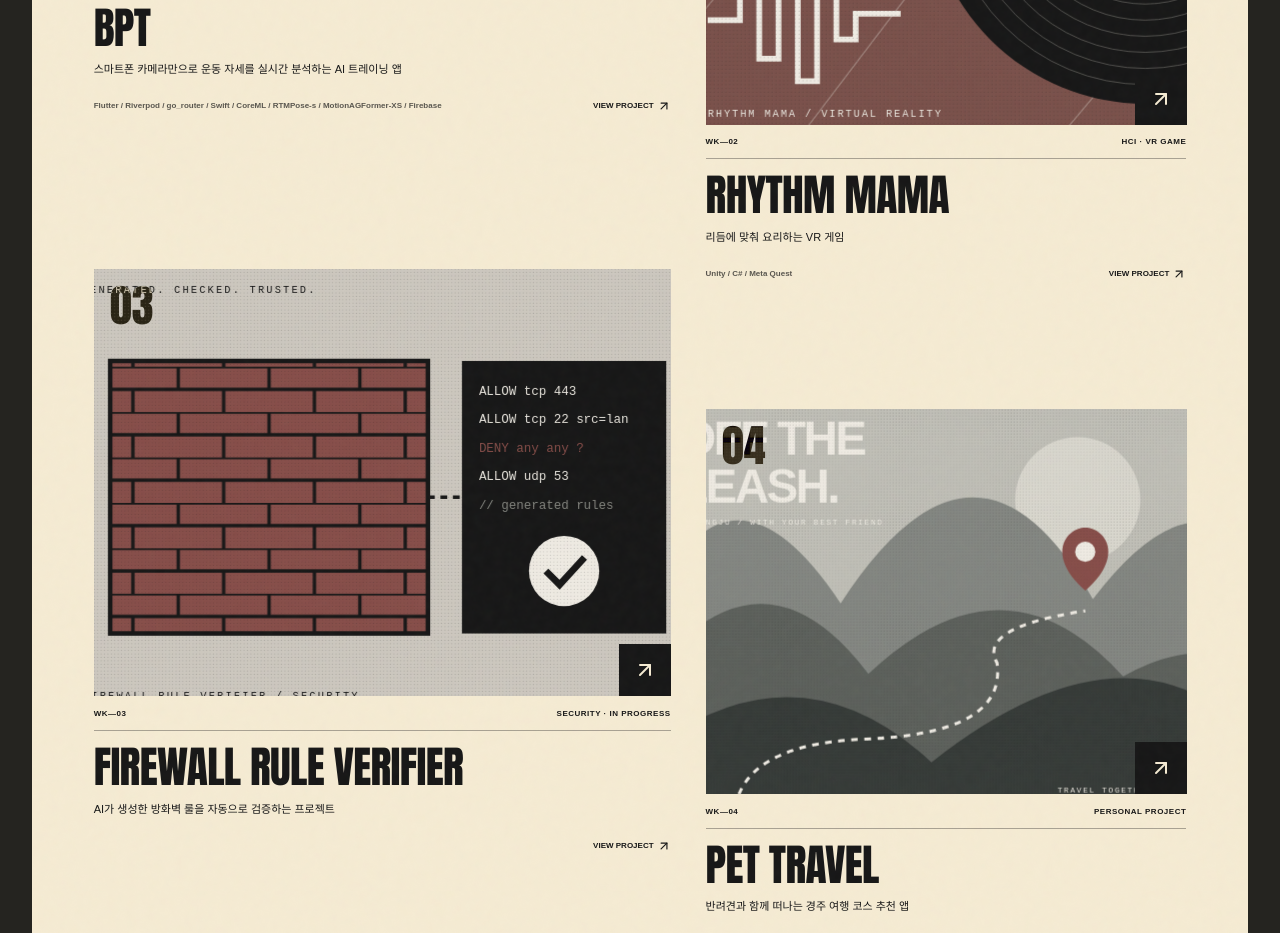
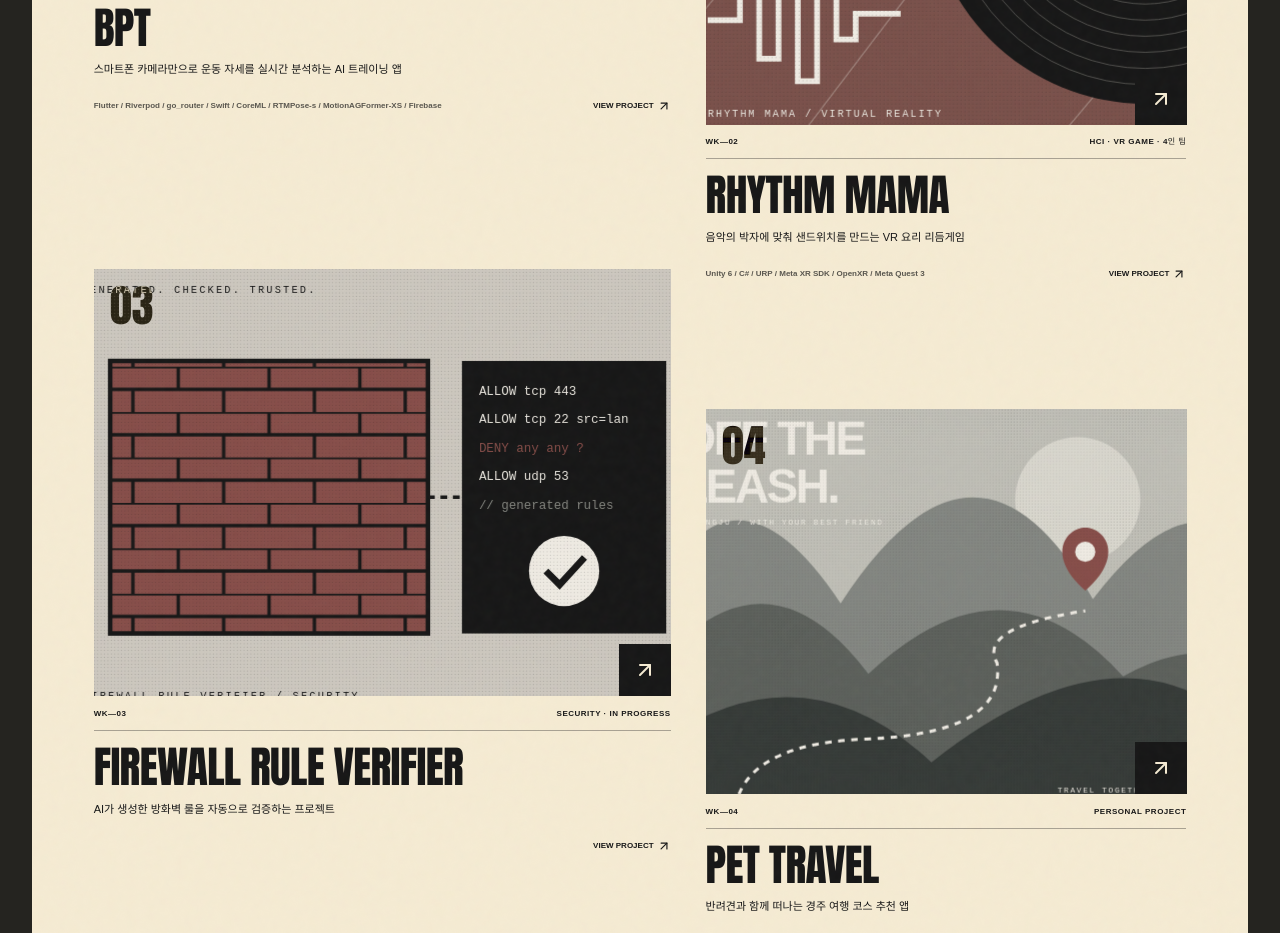
Before and after one commit to improvv/portfolio, a React (Vite) app: page /#/ in a window 1280 px wide. Shown: the part 5200-6133 px from the top of the page. Built offline with nearby package versions, Linux system fonts and the light colour scheme.

Commit message:
feat: RhythmMaMa 프로젝트 상세 내용 작성

```diff
--- a/src/data/portfolio.ts
+++ b/src/data/portfolio.ts
@@ -283,21 +283,57 @@ export const projects: Project[] = [
     id: "rhythm-mama",
     number: "02",
     title: "RHYTHM MAMA",
-    subtitle: "리듬에 맞춰 요리하는 VR 게임",
-    category: "HCI · VR GAME",
-    technologies: ["Unity", "C#", "Meta Quest"],
+    subtitle: "음악의 박자에 맞춰 샌드위치를 만드는 VR 요리 리듬게임",
+    category: "HCI · VR GAME · 4인 팀",
+    technologies: [
+      "Unity 6",
+      "C#",
+      "URP",
+      "Meta XR SDK",
+      "OpenXR",
+      "Meta Quest 3",
+    ],
     image: "images/rhythm.svg",
     imageAlt: "음반과 리듬 파형을 표현한 VR 리듬 요리 게임 콘셉트 그래픽",
     imageIsPlaceholder: true,
     repository: null,
     overview:
-      "인간과 컴퓨터 상호작용 전공 수업(이정 교수)에서 2026년 9월부터 진행 중인 프로젝트입니다. 음악의 리듬에 맞춰 재료를 손질하고 요리하는 Meta Quest용 VR 게임을 Unity와 C#으로 만들고 있습니다.",
+      "RhythmMaMa는 Meta Quest 3에서 플레이하는 요리 리듬게임입니다. 음악의 박자에 맞춰 재료를 썰고, 굽고, 쌓아서 샌드위치를 완성한 뒤 손님에게 서빙합니다. 동작한 타이밍이 박자와 얼마나 맞았는지에 따라 Perfect·Good·Bad로 판정합니다. 국립한밭대학교 인간과 컴퓨터 상호작용 수업(이정 교수)의 4인 팀 프로젝트로, 2026년 9월부터 진행하고 있습니다.",
     details: pendingDetails({
       "Problem & Motivation":
-        "VR에서는 손동작 자체가 입력이 됩니다. 요리라는 익숙한 행동과 리듬 게임을 결합해, 별도의 학습 없이도 몸으로 자연스럽게 즐길 수 있는 상호작용을 HCI 관점에서 설계해 보고자 했습니다.",
+        "VR에서는 손동작 자체가 입력이 됩니다. 썰기·뒤집기·쌓기처럼 누구에게나 익숙한 요리 동작을 리듬 게임과 결합하면, 별도의 학습 없이도 몸으로 자연스럽게 즐길 수 있는 상호작용을 만들 수 있다고 보았습니다.",
+      "My Role": [
+        "Rhythm 담당 — 음악과 박자에 관한 시스템 전체",
+        "곡 재생과 싱크를 맡는 Conductor, 박자에 맞춘 3·2·1·GO 카운트다운",
+        "박자맵(JSON) 포맷 정의와 로더, 곡을 들으며 타이밍을 기록하는 에디터용 박자맵 제작 도구",
+        "줄어드는 원(BeatTarget)의 타이밍 계산과 Perfect·Good·Bad 판정 시스템",
+        "Quest 실기기 오디오 지연 측정과 오프셋 보정",
+        "Unity VR 프로젝트 초기 설정, 개발 환경 가이드·Git 규칙·4주 개발 계획 문서 작성",
+      ],
+      Architecture: [
+        "VR Interaction — 컨트롤러 동작(썰기·뒤집기·놓기 등)이 일어난 순간을 감지해 이벤트로 알림",
+        "Rhythm — 동작 이벤트를 같은 동작·같은 타깃의 가장 가까운 박자와 비교해 판정하고 결과를 발행",
+        "Game System — 단계 상태 머신(재료 준비→썰기→굽기→데코→서빙), 작업대 전환, 점수·콤보·별점",
+        "Asset & UI — 주방 환경, 재료·도구 모델, 판정 표시와 이펙트",
+        "담당끼리는 공용 이벤트 규약으로만 연결해, 각자 Sandbox 씬에서 독립적으로 개발하고 통합 빌드에서 합치는 구조",
+      ],
+      "Key Features": [
+        "작업대 위에서 점점 작아지는 원이 타깃과 겹치는 순간이 박자 — 원 위 아이콘의 동작을 박자에 맞춰 수행",
+        "썰기·모으기·뒤집기·놓기·소스 짜기 등 요리 동작 기반 리듬 판정 (Perfect·Good·Bad)",
+        "두 컨트롤러를 함께 슬라이드해 작업대 전환",
+        "별점·점수·Max Combo를 보여주는 결과 화면",
+      ],
+      "Challenges & Solutions": [
+        "프레임 시간 기준으로 박자를 계산하면 프레임 변동에 따라 싱크가 밀림 → 오디오 DSP 시간(AudioSettings.dspTime)을 기준으로 곡 시간과 현재 박자를 계산하고, 시작 시점을 예약 재생으로 고정하는 방식으로 설계",
+        "BPM이 빠른 곡에서는 동작이 촉박해짐 → 동작별로 박 수 간격을 정해 여유 확보 (옮기기 4박, 썰기 2박, 원이 줄어드는 시간 4박)",
+        "VR 헤드셋마다 오디오 지연이 다름 → 박자에 맞춰 버튼을 눌러 평균 오차를 계산하는 오프셋 보정 기능 계획",
+      ],
+      Results:
+        "2026.10.12부터 4주간 1차 개발 진행 중입니다. 1차 범위는 샌드위치 1종, Easy 난이도, Quest 3 컨트롤러 조작이며, 이후 다른 요리와 난이도, 핸드 트래킹으로 확장할 예정입니다.",
     }),
     gallery: [],
   },
+
   {
     id: "firewall-rule-verification",
     number: "03",
```
